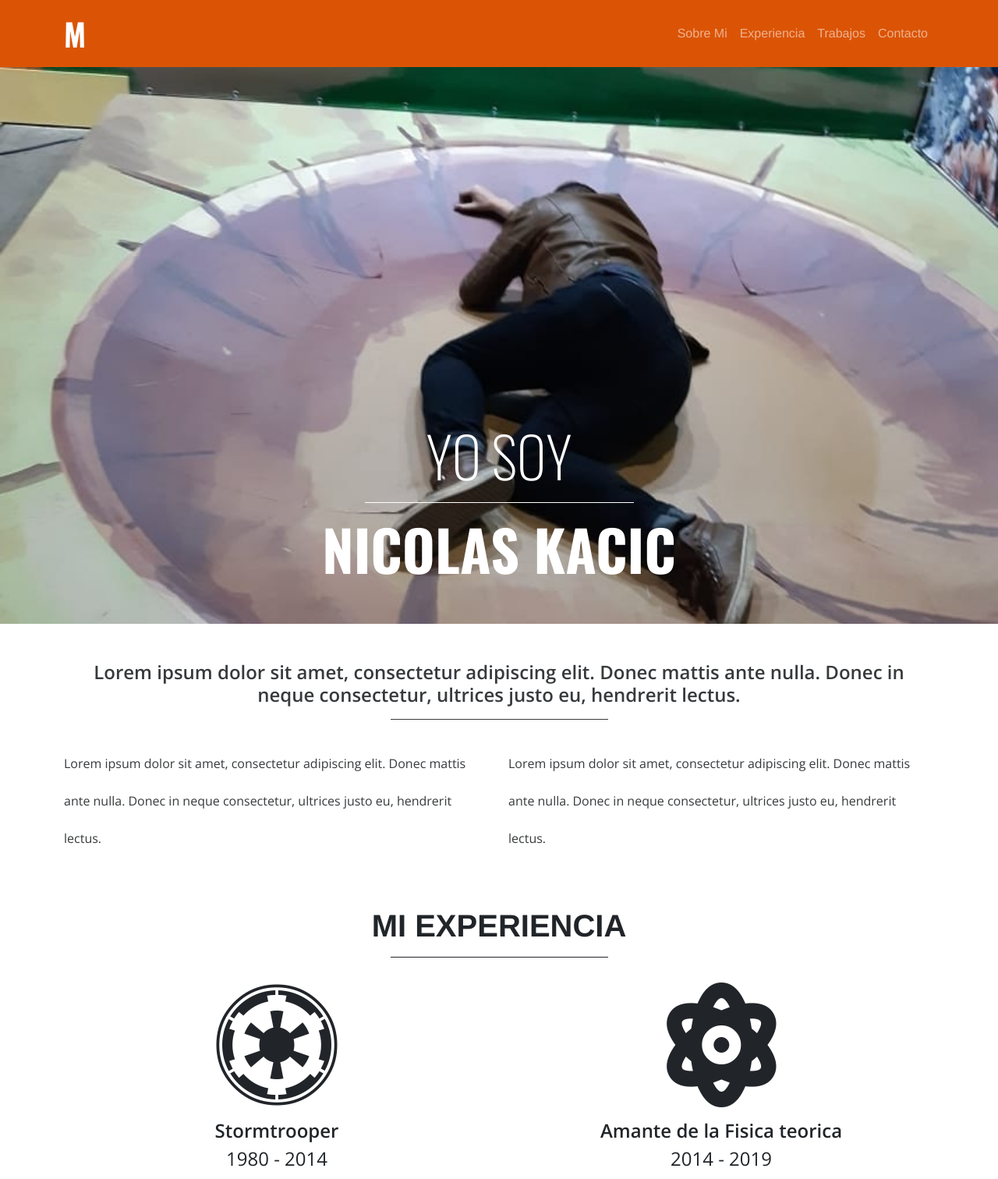
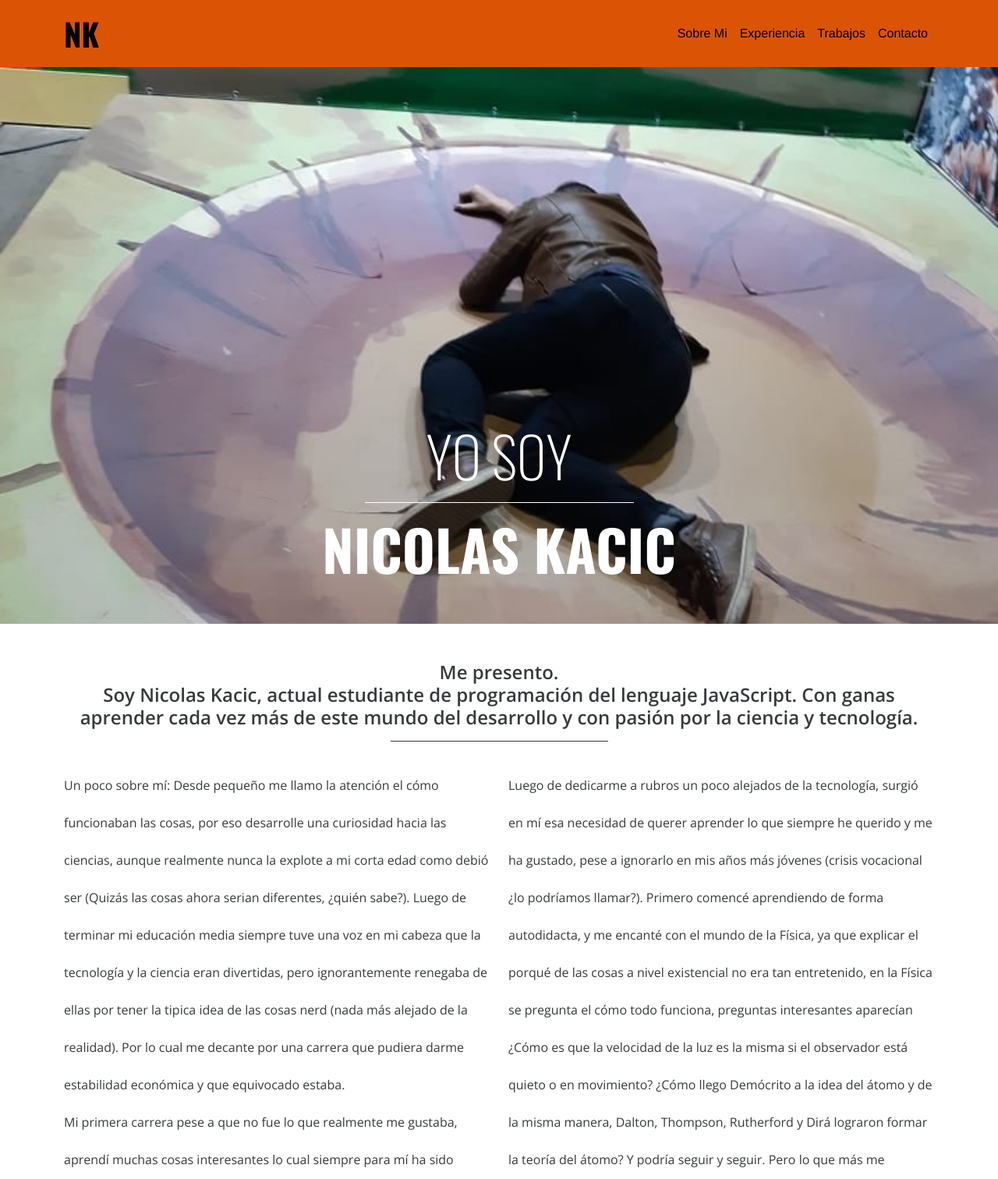
Before and after one commit to Niko-Kacic/MiPortafolio, a plain HTML site: page index.html in a window 1280 px wide. Shown: the top 1512 px of the page at 78% size. Drawn offline with nearby package versions, Linux system fonts and the light colour scheme.

Commit message:
Se subieron los ultimos cambios de colores en ciertos sectores he informacion extra en la descripción

```diff
--- a/assets/css/style.css
+++ b/assets/css/style.css
@@ -1,3 +1,7 @@
+html {
+    scroll-behavior: auto !important;
+}
+
 body {
     font-family: Helvetica;
 }
@@ -15,6 +19,7 @@ body {
     font-size: 40px;
     font-weight: 700;
 }
+
 
 /* hero section */
 
--- a/index.html
+++ b/index.html
@@ -11,9 +11,10 @@
     <link rel="stylesheet" href="assets/css/style.css">
 </head>
 <body>
+  </style>
     <nav class="navbar navbar-expand-lg navbar-dark">
         <div class="container">
-          <a class="navbar-brand" href="#">M</a>
+          <a class="navbar-brand text-black" href="#">NK</a>
           <button class="navbar-toggler" type="button" data-bs-toggle="collapse" data-bs-target="#navbarSupportedContent" aria-controls="navbarSupportedContent" aria-expanded="false" aria-label="Toggle navigation">
             <span class="navbar-toggler-icon"></span>
           </button>
@@ -21,16 +22,16 @@
             <ul class="navbar-nav ms-auto mb-2 mb-lg-0">
 
               <li class="nav-item">
-                <a class="nav-link" href="#Sobre-Mi">Sobre Mi</a>
+                <a class="nav-link text-black" href="#sobre-mi">Sobre Mi</a>
               </li>
               <li class="nav-item">
-                <a class="nav-link" href="#Experiencia">Experiencia</a>
+                <a class="nav-link text-black" href="#experiencia">Experiencia</a>
               </li>
               <li class="nav-item">
-                <a class="nav-link" href="#Trabajos">Trabajos</a>
+                <a class="nav-link text-black" href="#trabajos">Trabajos</a>
               </li>
               <li class="nav-item">
-                <a class="nav-link" href="#Contacto">Contacto</a>
+                <a class="nav-link text-black" href="#contacto">Contacto</a>
               </li>
             </ul>
           </div>
@@ -46,16 +47,23 @@
     <section id="sobre-mi" class="pt-5 container d-none d-sm-block">
         <div>
           <h4 class="text-center fw-bold">
-              Lorem ipsum dolor sit amet, consectetur adipiscing elit. Donec mattis ante nulla. Donec in neque consectetur, ultrices justo eu, hendrerit lectus.
+            Me presento. <br> Soy Nicolas Kacic, actual estudiante de programación del lenguaje JavaScript. Con ganas aprender cada vez más de este mundo del desarrollo y con pasión por la ciencia y tecnología.
           </h4>
           <hr class="opacity-100 w-25 mx-auto">
         </div>
         <div class="row pt-3">
           <div class="col-6">
-            <p>Lorem ipsum dolor sit amet, consectetur adipiscing elit. Donec mattis ante nulla. Donec in neque consectetur, ultrices justo eu, hendrerit lectus.</p>
+            <p>Un poco sobre mí: Desde pequeño me llamo la atención el cómo funcionaban las cosas, por eso desarrolle una curiosidad hacia las ciencias, aunque realmente nunca la explote a mi corta edad como debió ser (Quizás las cosas ahora serian diferentes, ¿quién sabe?).
+              Luego de terminar mi educación media siempre tuve una voz en mi cabeza que la tecnología y la ciencia eran divertidas, pero ignorantemente renegaba de ellas por tener la tipica idea de las cosas nerd (nada más alejado de la realidad).
+              Por lo cual me decante por una carrera que pudiera darme estabilidad económica y que equivocado estaba.
+            <br>
+            Mi primera carrera pese a que no fue lo que realmente me gustaba, aprendí muchas cosas interesantes lo cual siempre para mí ha sido gratificante, lograr aprender algo nuevo y poder aplicarlo en la vida. Luego esa sensación de querer aprender lo que siempre renegué aparecía en mí cada vez más y más.
+            </p>
           </div>
           <div class="col-6">
-            <p>Lorem ipsum dolor sit amet, consectetur adipiscing elit. Donec mattis ante nulla. Donec in neque consectetur, ultrices justo eu, hendrerit lectus.</p>
+            <p>Luego de dedicarme a rubros un poco alejados de la tecnología, surgió en mí esa necesidad de querer aprender lo que siempre he querido y me ha gustado, pese a ignorarlo en mis años más jóvenes (crisis vocacional ¿lo podríamos llamar?). Primero comencé aprendiendo de forma autodidacta, y me encanté con el mundo de la Física, ya que explicar el porqué de las cosas a nivel existencial no era tan entretenido, en la Física se pregunta el cómo todo funciona, preguntas interesantes aparecían
+              ¿Cómo es que la velocidad de la luz es la misma si el observador está quieto o en movimiento? ¿Cómo llego Demócrito a la idea del átomo y de la misma manera, Dalton, Thompson, Rutherford y Dirá lograron formar la teoría del átomo? Y podría seguir y seguir.
+              Pero lo que más me apasiono de la ciencia fue su nomenclatura con la tecnología; electrónica y programación. Lo cual me llevo a un camino un tanto diferente que es el desarrollo y cuál definitivamente me quiero dedicar.</p>
           </div>
         </div>
     </section>
@@ -66,7 +74,10 @@
       </div>
       <div class="row pt-3">
         <article class="col-12 col-sm-6">
-          <i class="fab fa-empire fa-10x"></i>
+          <i class="fab fa-empire fa-10x"
+          data-bs-toggle="tooltip"
+          data-bs-placement="top"
+          title="Tooltip on top"></i>></i>
           <h4 class="fw-bold mt-3">Stormtrooper</h4>
           <h4>1980 - 2014</h4>
         </article>
@@ -79,8 +90,8 @@
     </section>
     <section id="trabajos" class="py-5">
       <div>
-        <h1 class="fw-bold text-center text-uppercase mt-2 text-white">Mis Ultimos Trabajos</h1>
-        <hr class="bg-white opacity-100 mx-auto w-25">
+        <h1 class="fw-bold text-center text-uppercase mt-2 text-black">Mis Ultimos Trabajos</h1>
+        <hr class="bg-black opacity-100 mx-auto w-25">
       </div>
 
       <div class="container">
@@ -176,7 +187,7 @@
       <div class="container">
         <div class="row">
           <div class="col-12 col-sm-6">
-            <h1 class="fw-bold text-uppercase">Nicolas</h1>
+            <h1 class="fw-bold text-uppercase text-black">Nicolas</h1>
           </div>
           <div class="col-12 col-sm-6">
             <a href="#"><i class="fab fa-github fa-3x"></i></a>
@@ -188,7 +199,8 @@
       </div>
     </footer>
 
-
-  <script src="https://cdn.jsdelivr.net/npm/bootstrap@5.1.3/dist/js/bootstrap.bundle.min.js" integrity="sha384-ka7Sk0Gln4gmtz2MlQnikT1wXgYsOg+OMhuP+IlRH9sENBO0LRn5q+8nbTov4+1p" crossorigin="anonymous"></script>
+    <script src="https://code.jquery.com/jquery-3.6.0.js" integrity="sha256-H+K7U5CnXl1h5ywQfKtSj8PCmoN9aaq30gDh27Xc0jk=" crossorigin="anonymous"></script>
+    <script src="https://cdn.jsdelivr.net/npm/bootstrap@5.1.3/dist/js/bootstrap.bundle.min.js" integrity="sha384-ka7Sk0Gln4gmtz2MlQnikT1wXgYsOg+OMhuP+IlRH9sENBO0LRn5q+8nbTov4+1p" crossorigin="anonymous"></script>
+    <script src="assets/js/script.js"></script>
 </body>
 </html>
```
